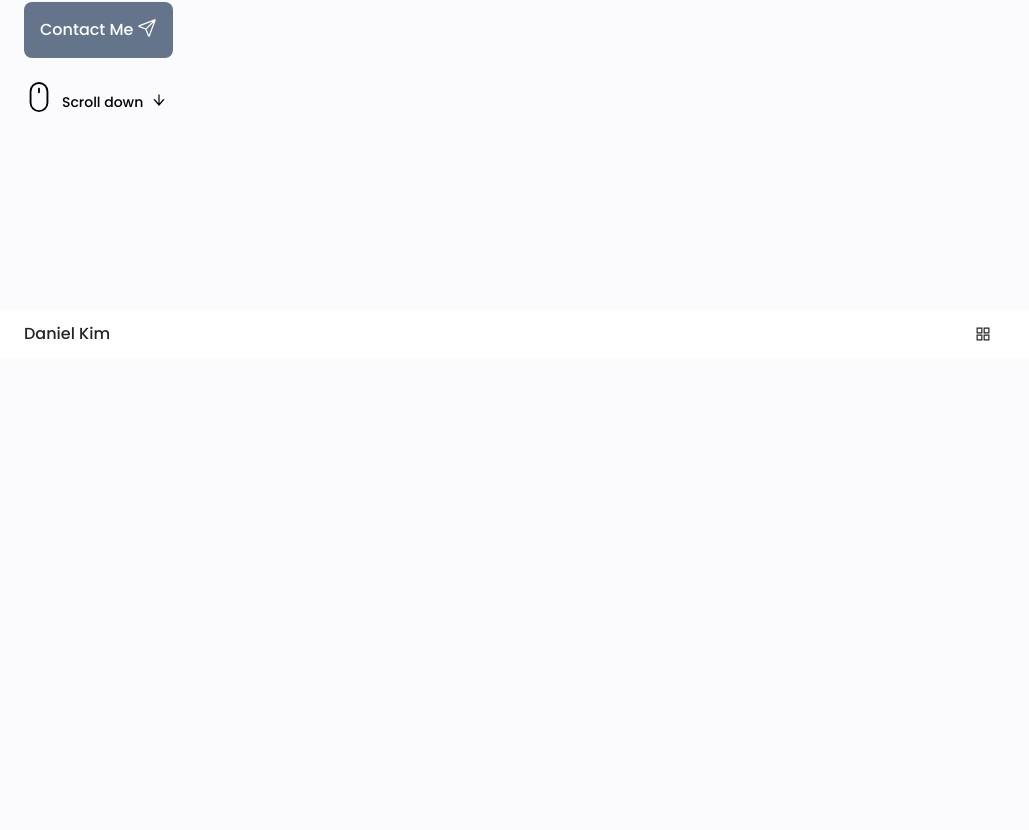
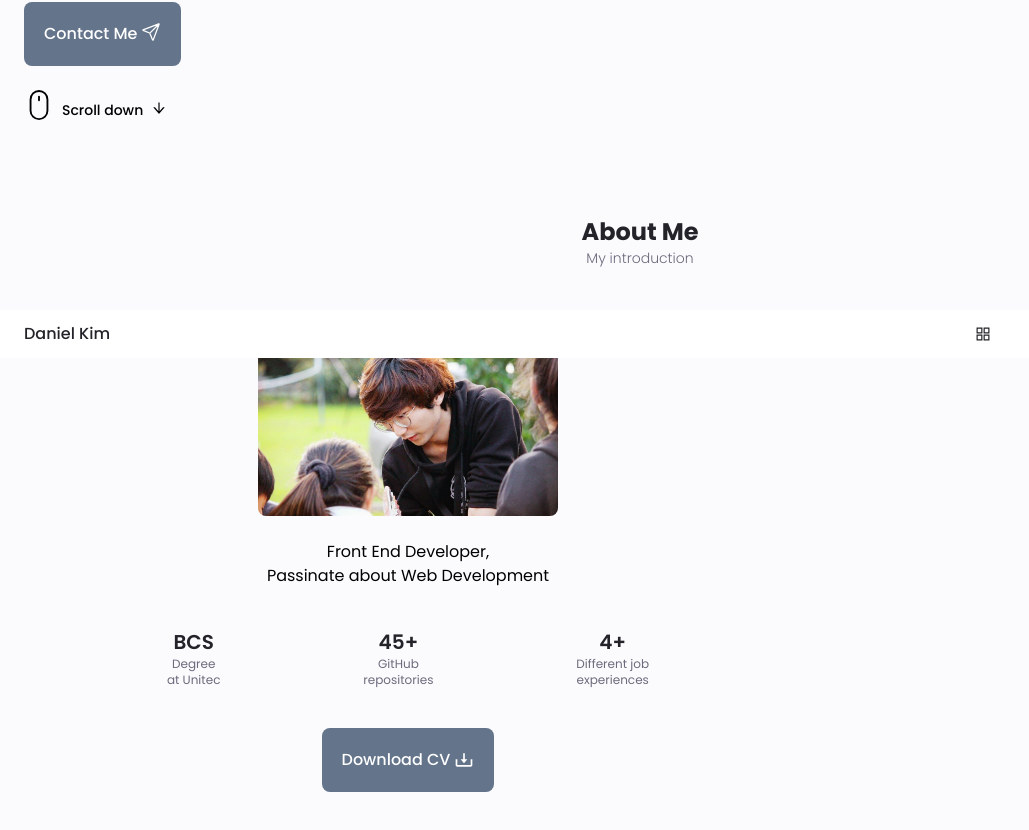
Before and after one commit to danielkim2711/personal-website-app, a React (Create React App) app: page / in a window 1280 px wide. Shown: the part 442-1272 px from the top of the page, without its empty margins (0-1029 px from the left). Before the commit the page ends 800 px from the top, so only its background shows below. Built offline with nearby package versions, Linux system fonts and the light colour scheme.

Commit message:
Define About component

```diff
--- a/src/components/Header.jsx
+++ b/src/components/Header.jsx
@@ -1,11 +1,28 @@
+import { useRef } from 'react';
+
 import Navbar from './layout/Navbar';
 import Home from './layout/Home';
+import About from './layout/About';
 
 const Header = () => {
+  const homeRef = useRef(null);
+  const aboutRef = useRef(null);
+
+  const executeScroll = (ref) => {
+    if (ref === 'Home') {
+      homeRef.current.scrollIntoView();
+    }
+
+    if (ref === 'About') {
+      aboutRef.current.scrollIntoView();
+    }
+  };
+
   return (
     <>
-      <Navbar />
-      <Home />
+      <Navbar executeScroll={executeScroll} />
+      <Home homeRef={homeRef} />
+      <About aboutRef={aboutRef} />
     </>
   );
 };
--- /dev/null
+++ b/src/components/layout/About.jsx
@@ -0,0 +1,94 @@
+import aboutImage from './assets/img/daniel.jpeg';
+import danielCV from './assets/daniel_cv.pdf';
+
+import { BiDownload } from 'react-icons/bi';
+
+const About = ({ aboutRef }) => {
+  return (
+    <section className='pt-8 px-0 pb-16' id='about' ref={aboutRef}>
+      <h2 className='text-2xl text-center font-bold' id='section__title'>
+        About Me
+      </h2>
+      <span
+        className='block text-sm mb-12 text-center font-light text-[#6d6a7c]'
+        id='section__subtitle'
+      >
+        My introduction
+      </span>
+
+      <div className='max-w-[768px] mx-6 grid gap-6' id='about__container'>
+        <img
+          src={aboutImage}
+          alt='Daniel'
+          className='w-[300px] rounded-lg justify-self-center self-center'
+          id='about__img'
+        />
+
+        <div id='about__data'>
+          <p className='text-center mb-10' id='about__description'>
+            Front End Developer, <br /> Passinate about Web Development
+          </p>
+
+          <div className='flex justify-evenly mb-10' id='about__info'>
+            <div>
+              <span
+                className='block text-center text-xl text-primary-color font-semibold'
+                id='about__info-title'
+              >
+                BCS
+              </span>
+              <span
+                className='block text-center text-xs text-[#6d6a7c]'
+                id='about__info-name'
+              >
+                Degree <br /> at Unitec
+              </span>
+            </div>
+            <div>
+              <span
+                className='block text-center text-xl text-primary-color font-semibold'
+                id='about__info-title'
+              >
+                45+
+              </span>
+              <span
+                className='block text-center text-xs text-[#6d6a7c]'
+                id='about__info-name'
+              >
+                GitHub <br /> repositories
+              </span>
+            </div>
+            <div>
+              <span
+                className='block text-center text-xl text-primary-color font-semibold'
+                id='about__info-title'
+              >
+                4+
+              </span>
+              <span
+                className='block text-center text-xs text-[#6d6a7c]'
+                id='about__info-name'
+              >
+                Different job <br /> experiences
+              </span>
+            </div>
+          </div>
+
+          <div className='flex justify-center' id='about__buttons'>
+            <a
+              href={danielCV}
+              className='inline-flex items-center bg-slate-500 hover:bg-slate-600 text-white p-5 rounded-lg font-medium'
+              id='button button--flex'
+              download
+            >
+              Download CV
+              <BiDownload className='text-xl ml-1' id='button__icon' />
+            </a>
+          </div>
+        </div>
+      </div>
+    </section>
+  );
+};
+
+export default About;
--- a/src/components/layout/Home.jsx
+++ b/src/components/layout/Home.jsx
@@ -5,10 +5,10 @@ import { AiOutlineArrowDown } from 'react-icons/ai';
 
 import profileImage from './assets/img/profile_white.png';
 
-const Home = () => {
+const Home = ({ homeRef }) => {
   return (
     <main className='main'>
-      <section className='pt-8 px-0 pb-16' id='home'>
+      <section className='pt-8 px-0 pb-16' id='home' ref={homeRef}>
         <div className='max-w-[768px] mx-6 grid gap-6' id='home__container'>
           <div
             className='grid grid-cols-[0.5fr,3fr] gap-6 pt-14 items-center'
@@ -61,7 +61,7 @@ const Home = () => {
               </p>
               <a
                 href='#contact'
-                className='inline-flex bg-slate-500 hover:bg-slate-600 text-white p-4 rounded-lg font-medium'
+                className='inline-flex bg-slate-500 hover:bg-slate-600 text-white p-5 rounded-lg font-medium'
                 id='button'
               >
                 Contact Me
--- a/src/components/layout/Navbar.jsx
+++ b/src/components/layout/Navbar.jsx
@@ -8,10 +8,17 @@ import { IoMdPaperPlane } from 'react-icons/io';
 import { AiOutlineAppstore } from 'react-icons/ai';
 import { CgFileDocument } from 'react-icons/cg';
 
-const Navbar = () => {
+const Navbar = ({ executeScroll }) => {
   const [showMenu, setShowMenu] = useState(false);
 
-  const onClick = () => setShowMenu(!showMenu);
+  const onClick = () => {
+    setShowMenu(!showMenu);
+  };
+
+  const onScroll = (e) => {
+    setShowMenu(!showMenu);
+    executeScroll(e.target.textContent);
+  };
 
   return (
     <header className='w-full fixed bottom-0 left-0 z-100 bg-[#fff]'>
@@ -29,65 +36,47 @@ const Navbar = () => {
           }  left-0 w-full bg-[#fbfbfe] pt-8 px-6 pb-16 rounded-tl-3xl rounded-tr-3xl shadow-[0_-1px_4px_rgba(0,0,0,0.15)]`}
         >
           <ul className='grid gap-8 grid-cols-3'>
-            <li>
-              <Link
-                to='#home'
+            <li
               className='flex flex-col items-center text-sm text-primary-color font-medium hover:text-secondary-color'
-                onClick={onClick}
+              onClick={onScroll}
             >
               <BiHomeAlt className='text-2xl mb-1' />
               Home
-              </Link>
             </li>
-            <li>
-              <Link
-                to='#about'
+            <li
               className='flex flex-col items-center text-sm text-primary-color font-medium hover:text-secondary-color'
-                onClick={onClick}
+              onClick={onScroll}
             >
               <IoPersonOutline className='text-2xl mb-1' />
               About
-              </Link>
             </li>
-            <li>
-              <Link
-                to='#skills'
+            <li
               className='flex flex-col items-center text-sm text-primary-color font-medium hover:text-secondary-color'
-                onClick={onClick}
+              onClick={onScroll}
             >
               <CgFileDocument className='text-2xl mb-1' />
               Skills
-              </Link>
             </li>
-            <li>
-              <Link
-                to='#services'
+            <li
               className='flex flex-col items-center text-sm text-primary-color font-medium hover:text-secondary-color'
-                onClick={onClick}
+              onClick={onScroll}
             >
               <RiSuitcaseLine className='text-2xl mb-1' />
               Services
-              </Link>
             </li>
-            <li>
-              <Link
-                to='#portfolio'
+            <li
               className='flex flex-col items-center text-sm text-primary-color font-medium hover:text-secondary-color'
-                onClick={onClick}
+              onClick={onScroll}
             >
               <IoImageOutline className='text-2xl mb-1' />
               Portfolio
-              </Link>
             </li>
-            <li>
-              <Link
-                to='#contact'
+            <li
               className='flex flex-col items-center text-sm text-primary-color font-medium hover:text-secondary-color'
-                onClick={onClick}
+              onClick={onScroll}
             >
               <IoMdPaperPlane className='text-2xl mb-1' />
               Contact
-              </Link>
             </li>
           </ul>
           <IoClose
--- a/src/index.css
+++ b/src/index.css
@@ -1,4 +1,4 @@
-@import url('https://fonts.googleapis.com/css2?family=Poppins:wght@400;500;600&display=swap');
+@import url('https://fonts.googleapis.com/css2?family=Poppins:wght@100;200;300;400;500;600;700&display=swap');
 
 @tailwind base;
 @tailwind components;
```
Also changed, not shown: src/components/layout/assets/img/daniel.jpeg (added), 1 other file (tests, documents, lock files or other folders). Lines whose indentation alone changed are shown as unchanged.
